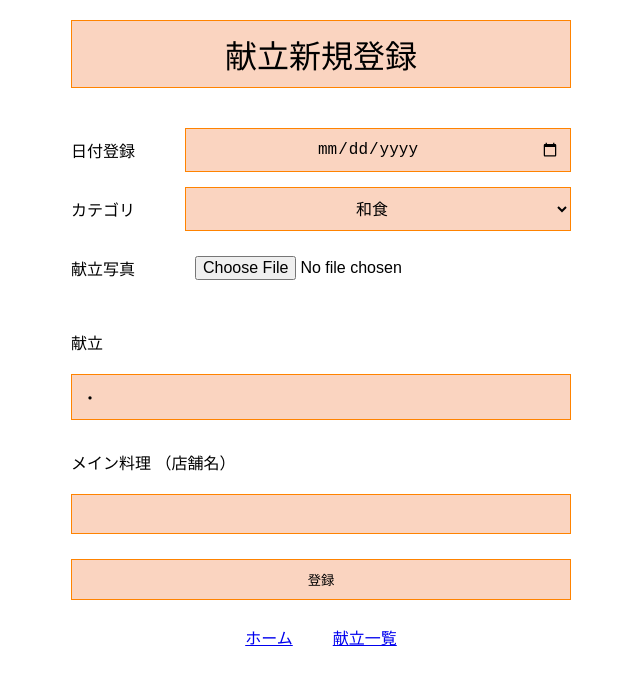
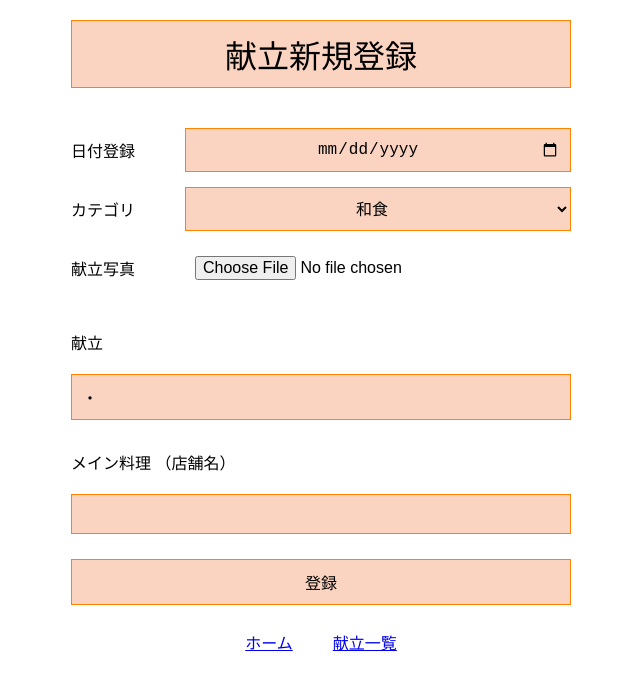
Before and after one commit to moechaco/menu-app, a React (Vite) app: page /New in a window 1280 px wide. Shown: the top 690 px of the page, without its empty margins (319-959 px from the left). Built offline with nearby package versions, Linux system fonts and the light colour scheme; no server answers.

Commit message:
READMEとFormのfont-size修正

```diff
--- a/src/Form.tsx
+++ b/src/Form.tsx
@@ -6,7 +6,7 @@ import { insertMenu, updateMenu } from './lib/db';
 import { getMenuById } from './lib/db';
 import type { Input } from './type/Menu';
 
-{/**modeはcreateもしくはeditであることを定義する */}
+{/**新規登録か編集かを渡ってくるmodeで判定する。*/}
 type Props = {
     mode : 'create' | 'edit'
 }
@@ -220,7 +220,7 @@ export const Form = ({mode} : Props)  => {
                 <p className={styles.bottomRequired}>{isRequiredError ? '※必須項目' : ''}</p>
                 </div>
                 <input className={styles.mainText} value = {input.main} type = 'text' onChange={(e) => setInput({...input, main: e.target.value})} />
-                <button className={styles.button} onClick={isEdit ? handleUpdate :handleRegister}>{isEdit ? '編集' : '登録'}</button >
+                <button className={styles.button} onClick={isEdit ? handleUpdate :handleRegister}>登録</button >
                 {isEdit ? <Link className={styles.returnItem} to={`/Detail/${id}`}>戻る</Link> : null}
                 <div className={styles.bottomContainer}>
                     <Link className={styles.bottomItem} to='/'>ホーム</Link>
--- a/src/css/Form.module.css
+++ b/src/css/Form.module.css
@@ -118,6 +118,7 @@
     border-color: black;
     background-color: #FAD4c0;
     border: solid 1px #FF8300;
+    font-size: 16px;
 }
 
 .returnItem{
```
Also changed, not shown: 1 other file (tests, documents, lock files or other folders).
